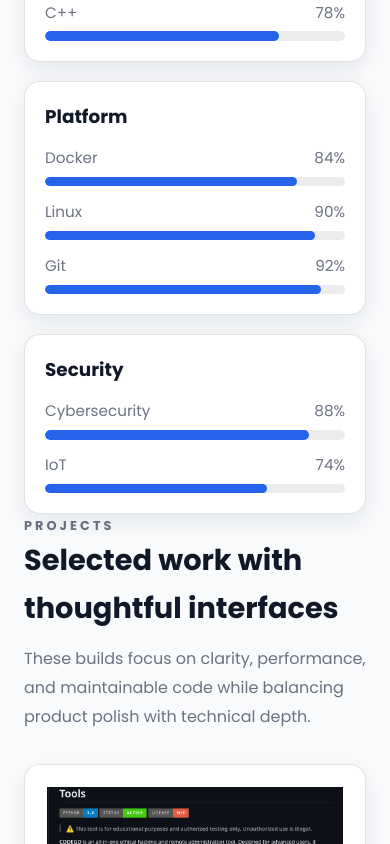
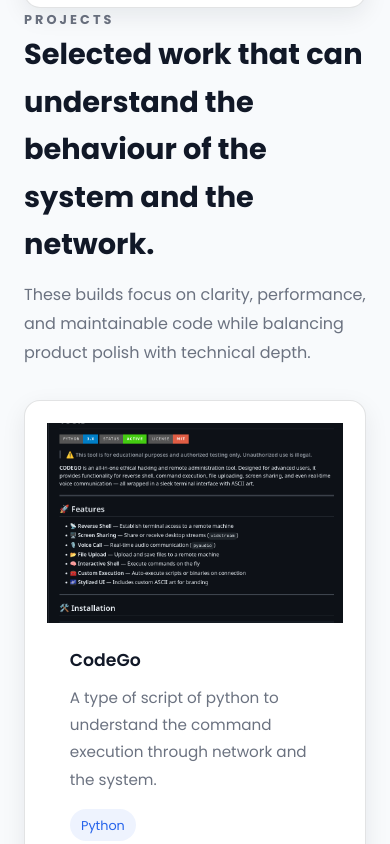
Before and after one commit to LaVenganzaDelLadron/portfolio, a React app: page / in a window 390 px wide. Shown: the part 4168-5012 px from the top of the page. Built offline with nearby package versions, Linux system fonts and the light colour scheme; the HTML template or start-up script is replaced by a standard one.

Commit message:
update bugbounty and skill

```diff
--- a/src/data/content.ts
+++ b/src/data/content.ts
@@ -50,12 +50,10 @@ export const backgroundItems = [
 ];
 
 export const skills = [
-  { category: 'Frontend', items: [{ name: 'React', level: 92 }, { name: 'TypeScript', level: 88 }, { name: 'Tailwind CSS', level: 90 }] },
   { category: 'Backend', items: [{ name: 'Node.js', level: 84 }, { name: 'FastAPI', level: 86 }, { name: 'SQL', level: 80 }] },
-  { category: 'Mobile', items: [{ name: 'Flutter', level: 76 }, { name: 'React Native', level: 72 }] },
   { category: 'Languages', items: [{ name: 'Python', level: 90 }, { name: 'Java', level: 82 }, { name: 'C++', level: 78 }] },
   { category: 'Platform', items: [{ name: 'Docker', level: 84 }, { name: 'Linux', level: 90 }, { name: 'Git', level: 92 }] },
-  { category: 'Security', items: [{ name: 'Cybersecurity', level: 88 }, { name: 'IoT', level: 74 }] }
+  { category: 'Security', items: [{ name: 'Cybersecurity', level: 88 }] }
 ];
 
 export const projects = [
@@ -64,7 +62,7 @@ export const projects = [
     description: 'A type of script of python to understand the command execution through network and the system.',
     image: projectOne,
     tech: ['Python'],
-    github: 'https://github.com',
+    github: 'https://github.com/LaVenganzaDelLadron/reverseShell.git',
     demo: 'https://example.com'
   },
   {
@@ -72,7 +70,7 @@ export const projects = [
     description: 'A polished portfolio and content platform designed with a minimal visual language and fast interactions.',
     image: projectTwo,
     tech: ['Python', 'Kotlin', 'Chaquopy'],
-    github: 'https://github.com',
+    github: 'https://github.com/LaVenganzaDelLadron/HadesEye.git',
     demo: 'https://example.com'
   },
   {
@@ -80,7 +78,7 @@ export const projects = [
     description: 'A kind of custom personal malware project that can spy on a system, exfiltrate data, and perform remote commands. Built for educational purposes.',
     image: projectThree,
     tech: ['webrtc', 'aiortc', 'Python'],
-    github: 'https://github.com',
+    github: 'https://github.com/LaVenganzaDelLadron/darkglitch.git',
     demo: 'https://example.com'
   }
 ];
@@ -121,65 +119,57 @@ export const certificates = [
 export const bugBountyReports = [
   {
     platform: 'Ad Astra',
-    severity: 'High',
-    date: '2024-03',
-    description: 'Reported a privilege escalation gap in an internal administration flow and helped harden the access control path.',
+    severity: 'Medium',
+    description: 'Identified an authorization weakness within an administrative workflow that could allow access to student records beyond intended permission levels. Reported the issue through responsible disclosure, enabling corrective access-control improvements.',
     reward: '$600',
     image: adAstraImage
   },
   {
     platform: 'JP Connect',
     severity: 'Medium',
-    date: '2024-01',
-    description: 'Identified a client-side validation bypass that could overwrite account settings under specific conditions.',
+    description: 'Discovered improper access controls affecting academic and administrative information, including student disciplinary records and scheduling data. Provided remediation recommendations to strengthen data protection measures.',
     reward: '$250',
     image: jpConnectImage
   },
   {
     platform: 'Wemis',
-    severity: 'Low',
-    date: '2023-11',
-    description: 'Shared a security improvement suggestion around session handling and endpoint exposure.',
+    severity: 'Critical',
+    description: 'Reported multiple security concerns related to session management and API security that could impact the confidentiality and integrity of user information. Collaborated through responsible disclosure to support remediation efforts.',
     reward: '$120',
     image: wemisImage
   },
   {
-    platform: 'DOLE',
+    platform: 'DOLE Job Fair',
     severity: 'High',
-    date: '2024-02',
-    description: 'Found an authentication bypass in the user account recovery mechanism that could lead to unauthorized access.',
+    description: 'Identified information disclosure issues within authentication-related processes that exposed internal application details through error responses. Submitted findings and recommendations to reduce potential attack surface and improve secure error handling.',
     reward: '$500',
     image: doleImage
   },
   {
     platform: 'EMIS',
-    severity: 'Medium',
-    date: '2023-12',
-    description: 'Discovered a stored XSS vulnerability in the reporting module that could execute arbitrary scripts.',
+    severity: 'High',
+    description: 'Discovered API security weaknesses that could expose sensitive user information to unauthorized parties. Reported the findings and provided recommendations to enhance access controls and data protection.',
     reward: '$350',
     image: emisImage
   },
   {
     platform: 'HRIS',
     severity: 'High',
-    date: '2023-10',
-    description: 'Identified SQL injection in employee data search functionality that could expose sensitive HR information.',
+    description: 'Identified unauthorized access risks affecting employee-related API endpoints. Responsible disclosure helped strengthen security controls protecting personnel and operational data.',
     reward: '$750',
     image: hrisImage
   },
   {
     platform: 'Job Portal',
-    severity: 'Medium',
-    date: '2023-09',
-    description: 'Found insecure file upload that allowed arbitrary file upload without proper validation.',
+    severity: 'Critical',
+    description: 'Conducted security testing that revealed multiple vulnerabilities affecting authentication, authorization, and API security. Submitted a comprehensive report with risk assessments and remediation guidance.',
     reward: '$300',
     image: jobportalImage
   },
   {
     platform: 'SAPA',
-    severity: 'Low',
-    date: '2023-08',
-    description: 'Reported sensitive data exposure in error messages and API responses.',
+    severity: 'Critical',
+    description: 'Reported security weaknesses involving session management and API access controls that could impact account security. Provided recommendations to improve authentication resilience and system security posture.',
     reward: '$200',
     image: sapaImage
   }
--- a/src/pages/bugbounty/Bugbounty.tsx
+++ b/src/pages/bugbounty/Bugbounty.tsx
@@ -3,7 +3,6 @@ import Card from '../../components/Card/Card';
 import Reveal from '../../components/Reveal/Reveal';
 import SectionTitle from '../../components/SectionTitle/SectionTitle';
 import { bugBountyReports } from '../../data/content';
-import securityReportImage from '../../assets/images/bugbounty/security-report.svg';
 
 export default function Bugbounty() {
   return (
@@ -15,28 +14,19 @@ export default function Bugbounty() {
           description="A short timeline of findings and the impact they helped improve."
         />
 
-        <div className="bounty-hero">
-          <img
-            src={securityReportImage}
-            alt="Security reports and responsible disclosure illustration"
-            className="bounty-hero__image"
-          />
-        </div>
-
-        <div className="bounty-list">
+        <div className="bounty-grid">
           {bugBountyReports.map((item) => (
             <Reveal key={item.platform}>
               <Card className="bounty-card">
                 <img src={item.image} alt={`${item.platform} logo`} className="bounty-card__image" />
-                <div className="bounty-card__main">
-                  <div className="bounty-card__title-row">
-                    <p className="bounty-card__platform">{item.platform}</p>
+                <div className="bounty-card__body">
+                  <div className="bounty-card__header">
+                    <h3>{item.platform}</h3>
                     <span className="bounty-card__severity">{item.severity}</span>
                   </div>
-                  <p className="bounty-card__date">{item.date}</p>
                   <p className="bounty-card__description">{item.description}</p>
+                  <div className="bounty-card__reward">Reward {item.reward}</div>
                 </div>
-                <div className="bounty-card__reward">Reward {item.reward}</div>
               </Card>
             </Reveal>
           ))}
--- a/src/pages/certificate/Certificate.css
+++ b/src/pages/certificate/Certificate.css
@@ -19,26 +19,37 @@
   border: 1px solid var(--border);
   border-radius: 1rem;
   background: var(--card);
+  display: flex;
+  flex-direction: column;
+  transition: border-color 0.2s ease, box-shadow 0.2s ease;
+}
+
+.certificate-card:hover {
+  border-color: var(--accent-soft);
 }
 
 .certificate-card__image {
   width: 100%;
-  height: 210px;
+  height: 200px;
   object-fit: cover;
 }
 
 .certificate-card__body {
-  padding: 1rem 1.2rem 1.2rem;
+  padding: 1.4rem;
+  display: flex;
+  flex-direction: column;
+  flex: 1;
 }
 
 .certificate-card__title {
-  margin: 0;
+  margin: 0 0 0.5rem;
   color: var(--text);
   font-weight: 600;
+  font-size: 1.08rem;
 }
 
 .certificate-card__issuer {
-  margin: 0.35rem 0 0;
+  margin: 0;
   color: var(--accent);
   font-size: 0.92rem;
 }
--- a/src/pages/project/Project.css
+++ b/src/pages/project/Project.css
@@ -9,27 +9,40 @@
   border-radius: 1rem;
   background: var(--card);
   border: 1px solid var(--border);
+  display: flex;
+  flex-direction: column;
+  transition: border-color 0.2s ease, box-shadow 0.2s ease;
+}
+
+.project-card:hover {
+  border-color: var(--accent-soft);
 }
 
 .project-card__image {
   width: 100%;
-  height: 220px;
+  height: 200px;
   object-fit: cover;
 }
 
 .project-card__body {
-  padding: 1.2rem;
+  padding: 1.4rem;
+  display: flex;
+  flex-direction: column;
+  flex: 1;
 }
 
 .project-card__body h3 {
   margin: 0 0 0.6rem;
   color: var(--text);
+  font-size: 1.08rem;
+  font-weight: 600;
 }
 
 .project-card__body p {
   margin: 0;
   color: var(--text-muted);
   line-height: 1.8;
+  font-size: 0.95rem;
 }
 
 .project-card__tags {
@@ -51,6 +64,7 @@
   display: flex;
   flex-wrap: wrap;
   gap: 0.7rem;
+  margin-top: auto;
 }
 
 @media (max-width: 1024px) {
--- a/src/pages/project/Project.tsx
+++ b/src/pages/project/Project.tsx
@@ -11,7 +11,7 @@ export default function Project() {
       <div className="section-inner">
         <SectionTitle
           eyebrow="Projects"
-          title="Selected work with thoughtful interfaces"
+          title="Selected work that can understand the behaviour of the system and the network."
           description="These builds focus on clarity, performance, and maintainable code while balancing product polish with technical depth."
         />
 
@@ -30,7 +30,6 @@ export default function Project() {
                   </div>
                   <div className="project-card__actions">
                     <Button href={project.github} external variant="secondary">GitHub</Button>
-                    <Button href={project.demo} external>Live Demo</Button>
                   </div>
                 </div>
               </Card>
```
Also changed, not shown: src/pages/bugbounty/BugBounty.css (+51 -27 lines).
